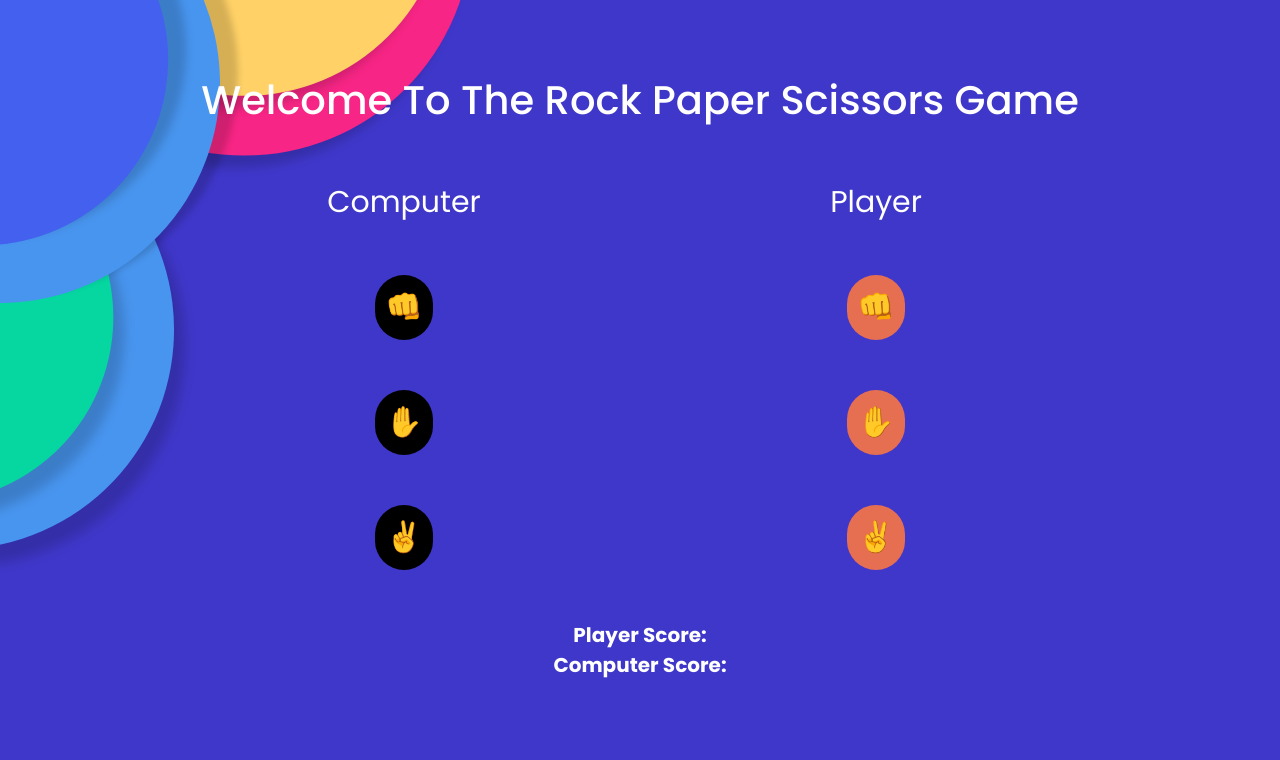
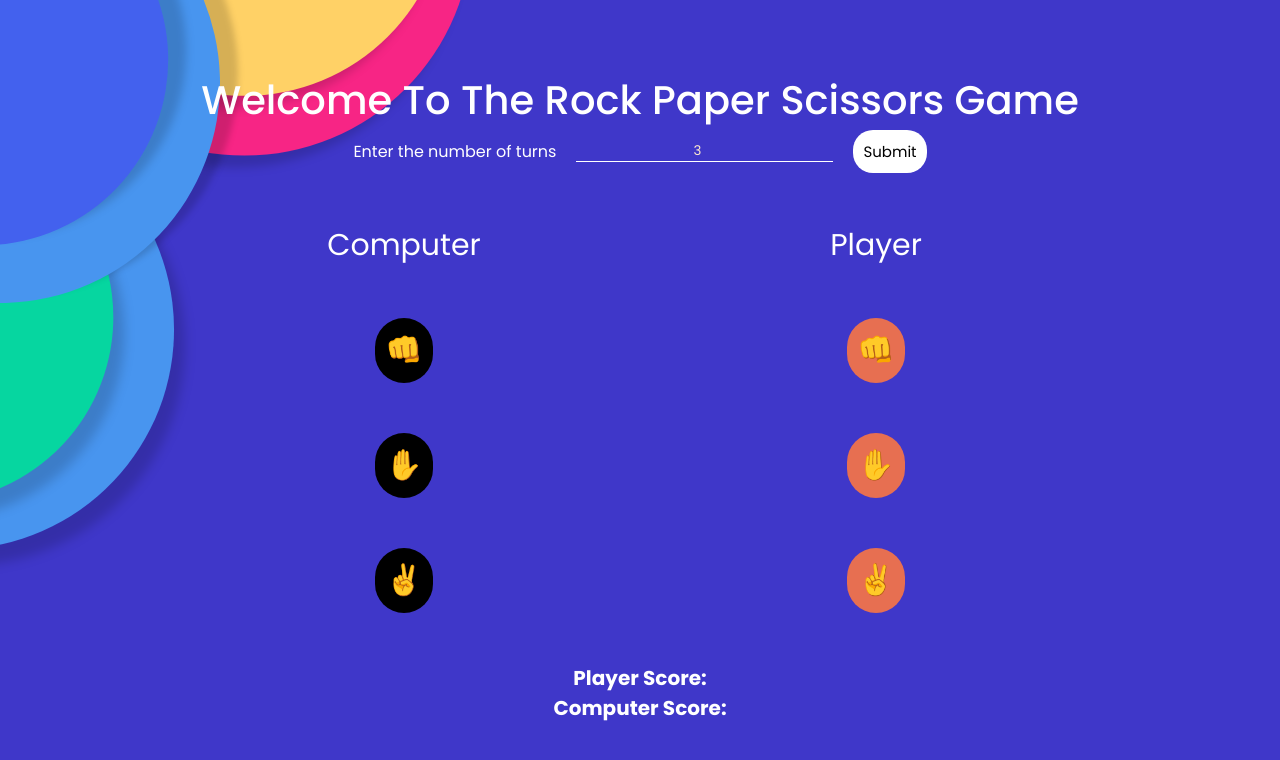
Before and after one commit to Afraz-2005/Rock-Paper-Scissor, a plain HTML site: page index.html in a window 1280 px wide. Drawn offline with Linux system fonts and the light colour scheme.

Commit message:
added a new feature:- (FormCheck)

```diff
--- a/index.html
+++ b/index.html
@@ -13,6 +13,13 @@
       <div class="header">
         <h1>Welcome To The Rock Paper Scissors Game</h1>
         <h2 class="h3"></h2>
+        <div class="inputHolder">
+          <p>Enter the number of turns </p>
+          <input type="Number" value="3" class="inputBox" onkeyup="submitFormValidate()" required>
+          <button class="submit">
+            Submit
+          </button>
+        </div>
       </div>
 
       <div class="content-baap">
--- a/static/scripts/main.js
+++ b/static/scripts/main.js
@@ -16,11 +16,14 @@ var c3 = document.querySelector(".c-1");
 var h3 = document.querySelector(".h3");
 var score = document.querySelector(".score");
 var scorec = document.querySelector(".scoreC");
+var inputBox = document.querySelector(".inputBox");
+var submitForm = document.querySelector(".submit");
 
 //event listeners
 p1.addEventListener('click', player1Click);
 p2.addEventListener('click', player2Click);
 p3.addEventListener('click', player3Click);
+submitForm.addEventListener('click', submitFormValidate);
 
 //function for viewing the final result
 function ViewFinalScore() {
@@ -144,14 +147,28 @@ function compPointIncreement(ComputerGamePoints) {
     return ComputerGamePoints;
 }
 
+//input checker Input should be >= 3
+function submitFormValidate() {
+    winOrLose;
+    if (inputBox.value < 3 ) {
+        alert("Number of rounds should be greater than or equal to 3");
+    }
+    else{
+        displayScore(winOrLose);
+    }
+}
+
 //Display score on condition
 winOrLose;
+inputBox;
 function displayScore(winOrLose) {
+    inputBox;
     winOrLose = winOrLose;
     ++winOrLose;
 
-    if (winOrLose > 3){
+    if (winOrLose > inputBox.value){
         console.log(winOrLose);
+        console.log(inputBox.value);
         ViewFinalScore();
     }
 }
--- a/static/style/style.css
+++ b/static/style/style.css
@@ -93,11 +93,44 @@ a{
 .reset:hover{
     background-color: black;
 }
+.inputBox{
+    border-top: 0px;
+    border-right: 0px;
+    border-bottom: 1px solid rgb(255, 255, 255);
+    border-left: 0px;
+    background-color: rgba(90, 19, 19, 0);
+    outline: none;
+    color: blanchedalmond;
+    text-align: center;
+}
+.submit{
+    font-size: 15px;
+    margin-left: 20px;
+    border-radius: 20px;
+    border: none;
+    background-color: rgb(255, 255, 255);
+    color: rgb(0, 0, 0);
+    padding: 10px;
+}
+.submit:hover{
+    background-color: black;
+    color: white;
+    box-shadow: 2px 2px 20px 2px white;
+}
+.inputHolder{
+    display: flex;
+    justify-content: center;
+    align-items: center;
+}
+.inputHolder p{
+    margin-right: 20px;
+}
 .viewResult{
     text-align: center;
-    color: white;
+    color: rgb(255, 255, 255);
     font-size: 20px !important;
 }
+
 
 @media (max-width: 724px) {
     h1{
```
